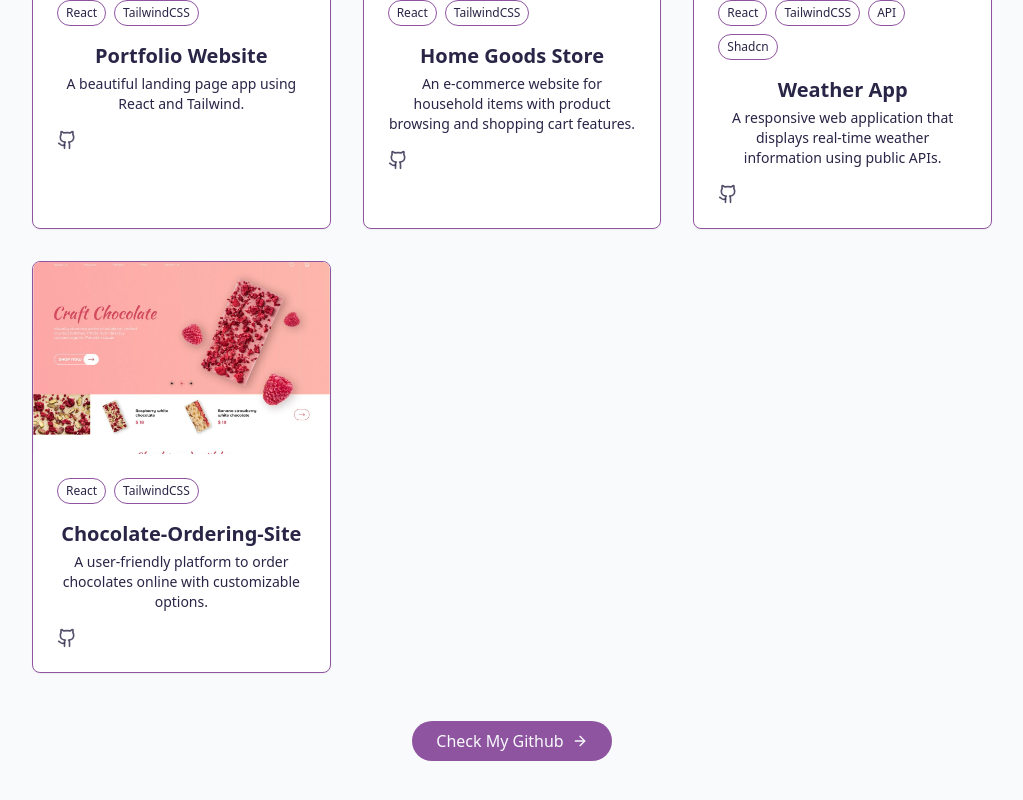
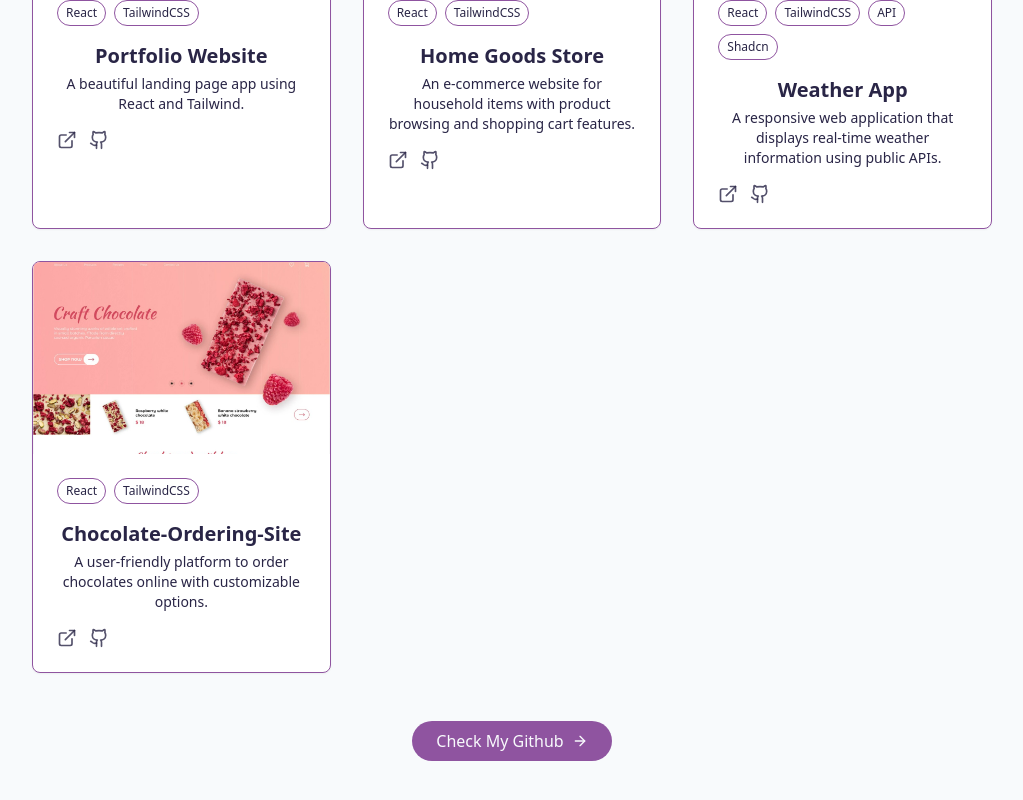
Before and after one commit to kimchim00/Portfolio, a React (Vite) app: page / in a window 1280 px wide. Shown: the part 2955-3755 px from the top of the page, without its empty margins (128-1151 px from the left). Built offline with nearby package versions, Linux system fonts and the light colour scheme.

Commit message:
sixth commit
add demoUrl of the portfolio

```diff
--- a/src/components/ProjectSection.jsx
+++ b/src/components/ProjectSection.jsx
@@ -8,6 +8,7 @@ const projects = [
     image: "/project/portfolio.jpg",
     tags: ["React", "TailwindCSS"],
     githubUrl: "https://github.com/kimchim00/Portfolio",
+    demoUrl:"https://portfolio-kimiamash.vercel.app/"
   },
   {
     id: 2,
@@ -81,7 +82,13 @@ export const ProjectsSection = () => {
                 </p>
                 <div className="flex justify-between items-center">
                   <div className="flex space-x-3">
-
+                    <a
+                      href={project.demoUrl}
+                      target="_blank"
+                      className="text-foreground/80 hover:text-primary transition-colors duration-300"
+                    >
+                      <ExternalLink size={20} />
+                    </a>
                     <a
                       href={project.githubUrl}
                       target="_blank"
```
